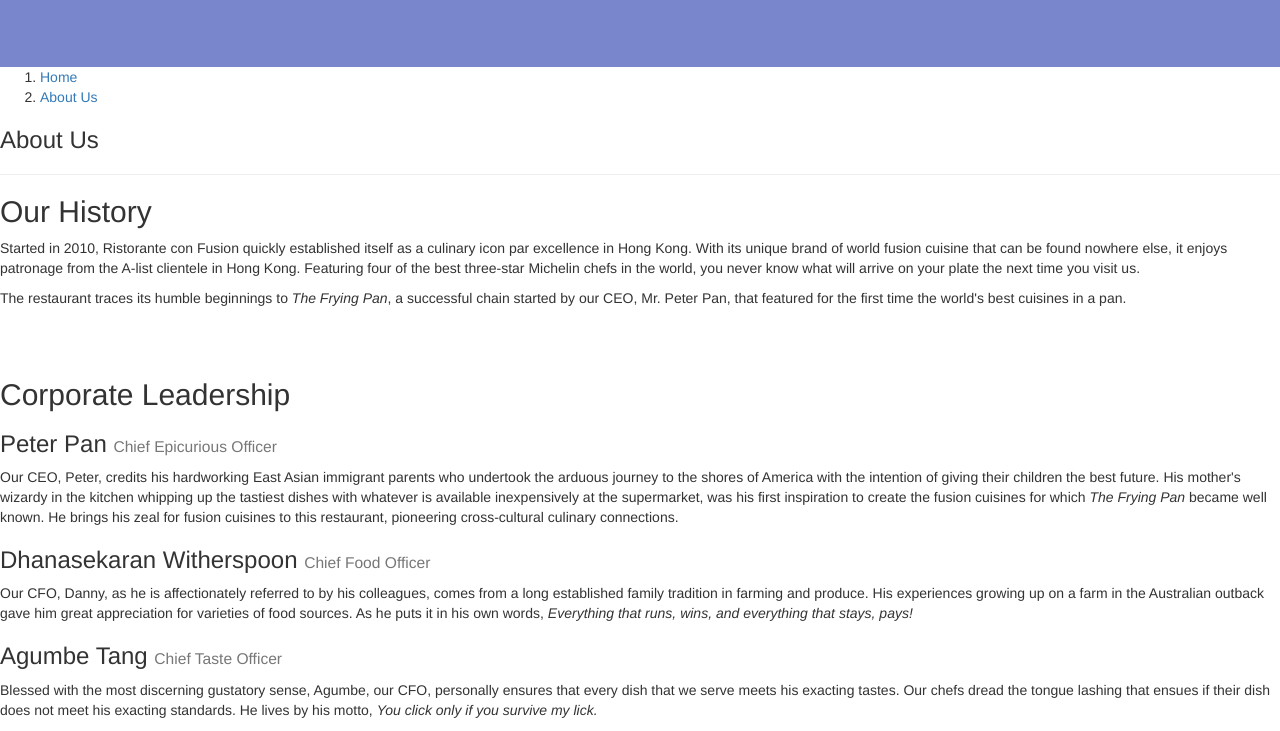
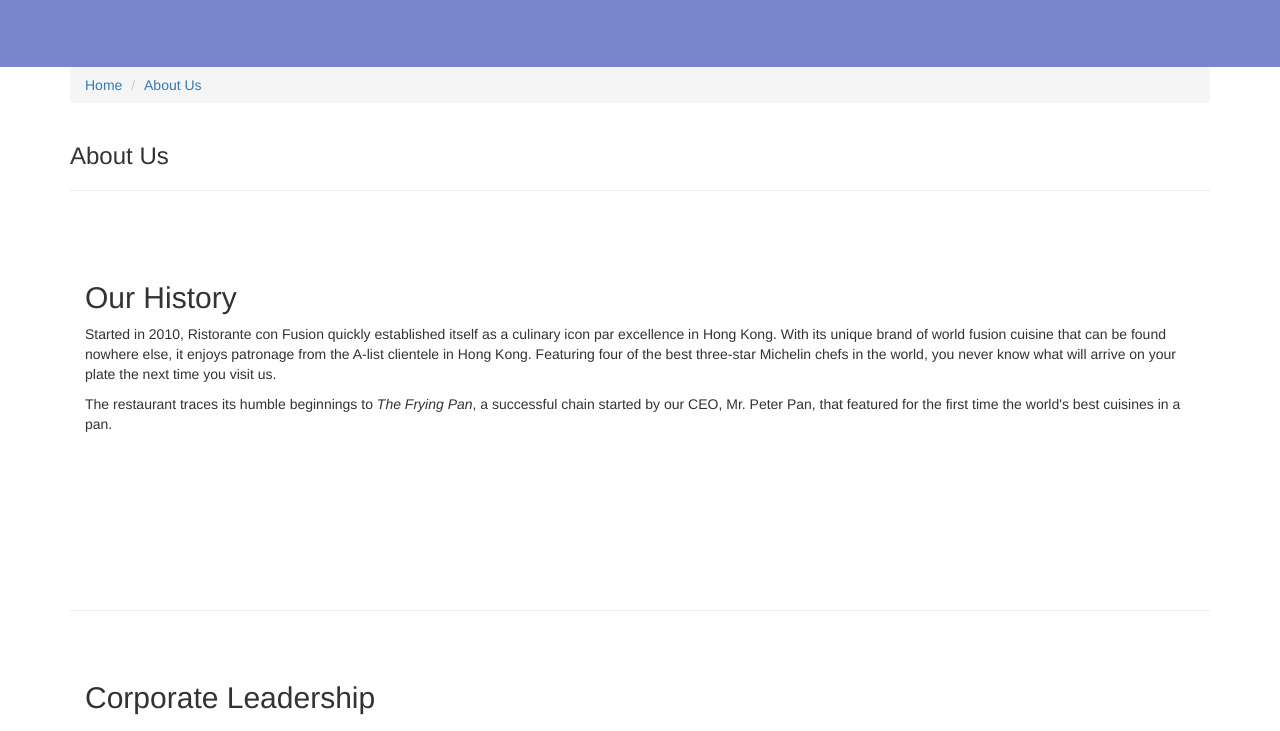
Before and after one commit to villalobos23/FSWDCourse1, a plain HTML site: page Course 2/conFusion/aboutus.html in a window 1280 px wide. Shown: the part 392-1123 px from the top of the page. Drawn offline with nearby package versions, Linux system fonts and the light colour scheme.

Commit message:
task 2 and 3 done

```diff
--- a/Course 2/conFusion/aboutus.html
+++ b/Course 2/conFusion/aboutus.html
@@ -78,22 +78,22 @@
         </div>
     </header>
 
-    <div>
-        <div>
-            <div>
-                <ol>
+    <div class="container">
+        <div class="row">
+            <div class="col-xs-12 col-sm-12">
+                <ol class="breadcrumb">
                   <li><a href="index.html">Home</a></li>
-                  <li><a href="#">About Us</a></li>
+                  <li class="active"><a href="#">About Us</a></li>
                 </ol>
             </div>
-            <div>
+            <div class="col-xs-12 col-sm-12">
                <h3>About Us</h3>
                <hr>
             </div>
         </div>
 
-        <div>
-            <div>
+        <div class="row row-content">
+            <div class="col-xs-12 col-sm-12">
                 <h2>Our History</h2>
                 <p>Started in 2010, Ristorante con Fusion quickly established itself as a culinary icon par excellence in Hong Kong. With its unique brand of world fusion cuisine that can be found nowhere else, it enjoys patronage from the A-list clientele in Hong Kong.  Featuring four of the best three-star Michelin chefs in the world, you never know what will arrive on your plate the next time you visit us.</p>
                 <p>The restaurant traces its humble beginnings to <em>The Frying Pan</em>, a successful chain started by our CEO, Mr. Peter Pan, that featured for the first time the world's best cuisines in a pan.</p>
@@ -104,8 +104,8 @@
         </div>
 
 
-        <div>
-            <div>
+        <div class="row row-content">
+            <div class="col-xs-12 col-sm-12">
                 <h2>Corporate Leadership</h2>
                 <h3>Peter Pan <small>Chief Epicurious Officer</small></h3>
                 <p>Our CEO, Peter, credits his hardworking East Asian immigrant parents who undertook the arduous journey to the shores of America with the intention of giving their children the best future. His mother's wizardy in the kitchen whipping up the tastiest dishes with whatever is available inexpensively at the supermarket, was his first inspiration to create the fusion cuisines for which <em>The Frying Pan</em> became well known. He brings his zeal for fusion cuisines to this restaurant, pioneering cross-cultural culinary connections.</p>
```
